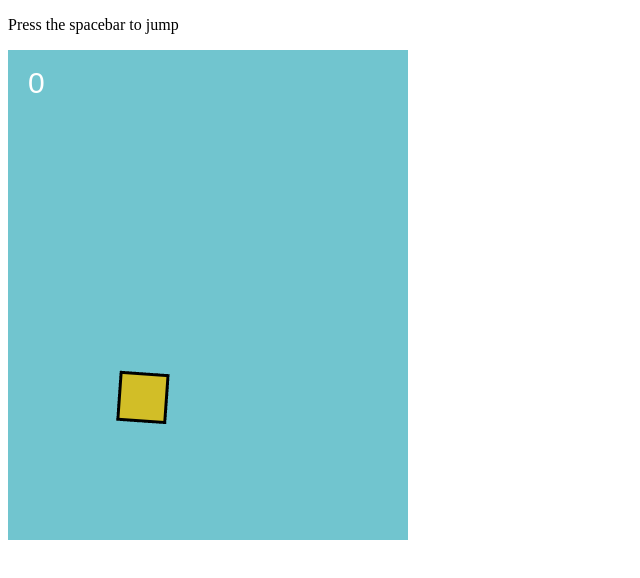
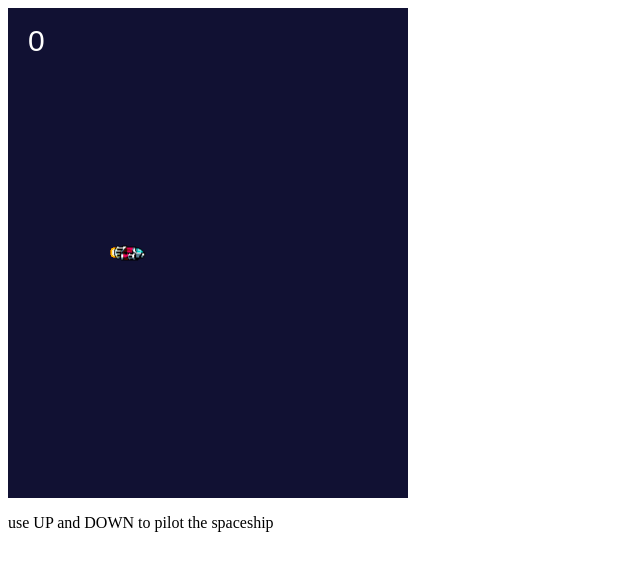
Before and after one commit to mickro/SpaceshipA, a plain HTML site: page index.html in a window 1280 px wide. Shown: the whole page, without its empty margins (0-640 px from the left). Drawn offline with Linux system fonts and the light colour scheme; no server answers; animation ran at ten frames a second.

Commit message:
More galactic design

```diff
--- a/index.html
+++ b/index.html
@@ -1,20 +1,13 @@
 <!DOCTYPE html>
 <html>
-
   <head>
     <meta charset="utf-8" />
-  <title>Spaceship on Phaser</title>
-
+    <title>Spaceship A</title>
     <script type="text/javascript" src="phaser.min.js"></script>
     <script type="text/javascript" src="main.js"></script>
   </head>
-
   <body>
-
-  <p>Press the spacebar to jump</p>
-
     <div id="gameDiv"> </div>
-
+    <p>use UP and DOWN to pilot the spaceship</p>
   </body>
-
 </html>
--- a/main.js
+++ b/main.js
@@ -1,12 +1,16 @@
 var game = new Phaser.Game(400, 490, Phaser.AUTO, 'gameDiv');
+const PIPE_VELOCITY = -200;
 
 var mainState = {
 
   preload: function () {
-    game.stage.backgroundColor = '#71c5cf';
+    game.stage.backgroundColor = '#113';
 
-    game.load.image('bird', 'assets/bird.png');
+    game.load.image('ship', 'assets/ship.png');
     game.load.image('pipe', 'assets/pipe.png');
+    game.load.image('star', 'assets/star.png');
+
+    game.load.spritesheet('flame', 'assets/flame_sheet.png', 15, 15);
 
     game.load.audio('jump', 'assets/jump.wav');
   },
@@ -16,76 +20,139 @@ var mainState = {
 
     this.jumpSound = game.add.audio('jump');
 
+    this.stars = game.add.group();
+    this.stars.enableBody = true;
+    this.stars.createMultiple(20, 'star');
+    this.timerStars = this.game.time.events.loop(500, this.addStar, this);
+
     this.pipes = game.add.group();
     this.pipes.enableBody = true;
     this.pipes.createMultiple(20, 'pipe');
-    this.timer = this.game.time.events.loop(1500, this.addRowOfPipes, this);
+    this.timer = this.game.time.events.loop(2500, this.addRowOfPipes, this);
 
-    this.bird = this.game.add.sprite(100, 245, 'bird');
-    game.physics.arcade.enable(this.bird);
-    this.bird.body.gravity.y = 1000;
-    this.bird.anchor.setTo(-0.2, 0.5);
-    var spaceKey = this.game.input.keyboard.addKey(Phaser.Keyboard.SPACEBAR);
-    spaceKey.onDown.add(this.jump, this);
+
+
+    var ship_x = 100;
+    var ship_y = 245;
+    this.flame = this.game.add.sprite(ship_x, ship_y -8, 'flame');
+    this.flame.animations.add('boom', [1, 2, 3, 2]);
+    this.flame.animations.play('boom', 10, true);
+
+    this.ship = this.game.add.sprite(ship_x, ship_y, 'ship');
+    game.physics.arcade.enable(this.ship);
+    this.ship.body.gravity.y = 0;
+    this.ship.anchor.setTo(-0.2, 0.5);
+
+    // init keyboard
+    var upKey = this.game.input.keyboard.addKey(Phaser.Keyboard.UP);
+    upKey.onDown.add(this.goUp, this);
+
+    var downKey = this.game.input.keyboard.addKey(Phaser.Keyboard.DOWN);
+    downKey.onDown.add(this.goDown, this);
 
     this.score = 0;
     this.labelScore = this.game.add.text(20, 20, "0", { font: "30px Arial", fill: "#ffffff" });
   },
 
   update: function() {
-    if (this.bird.inWorld == false)
+    if (this.ship.inWorld === false)
       this.restartGame();
 
-    game.physics.arcade.overlap(this.bird, this.pipes, this.hitPipe, null, this);
+    if (this.ship.alive) {
+      game.physics.arcade.overlap(this.ship, this.pipes, this.hitPipe, null, this);
 
-    if (this.bird.angle < 20)
-      this.bird.angle += 1;
+      if (this.ship.angle < 0)
+        this.ship.angle += 1;
+
+      if (this.ship.angle > 0)
+        this.ship.angle -= 1;
+    }
+
+    this.flame.x =this.ship.x;
+    this.flame.y =this.ship.y -8;
   },
 
-  jump: function() {
-    if (this.bird.alive == false) return;
+  goUp: function() {
+    if (this.ship.alive == false) return;
 
-    this.bird.body.velocity.y = -350;
+    this.ship.body.velocity.y -= 50;
 
-    // Create an animation on the bird
-    var animation = game.add.tween(this.bird);
+    if (this.ship.body.velocity.y < -250) this.ship.body.velocity.y = -150;
+
+    // Create an animation on the ship
+    var animation = game.add.tween(this.ship);
 
     // Set the animation to change the angle of the sprite to -20° in 100 milliseconds
     animation.to({angle: -20}, 100);
 
     // And start the animation
     animation.start();
+  },
 
-    this.jumpSound.play();
+  goDown: function() {
+    if (this.ship.alive == false) return;
+
+    this.ship.body.velocity.y += 50;
+
+    if (this.ship.body.velocity.y > 250) this.ship.body.velocity.y = 250;
+
+    // Create an animation on the ship
+    var animation = game.add.tween(this.ship);
+
+    // Set the animation to change the angle of the sprite to -20° in 100 milliseconds
+    animation.to({angle: 20}, 100);
+
+    // And start the animation
+    animation.start();
   },
 
   restartGame: function() {
     game.state.start('main');
   },
 
+  addStar: function() {
+    var star = this.stars.getFirstDead();
+    var r = Math.random();
+    star.reset(400, Math.floor(r * 360 ) + 20);
+
+    vx = -100;
+    if ((r < 0.3) || (r > 0.7))
+      vx = -120;
+    else if ((r > 0.45) && (r < 0.55))
+      vx = -80;
+
+    star.body.velocity.x = vx;
+    star.checkWorldBounds = true;
+    star.outOfBoundsKill = true;
+  },
+
   addOnePipe: function(x, y) {
     var pipe = this.pipes.getFirstDead();
 
+    var hole = Math.floor(Math.random()*5)+1;
+
     pipe.reset(x, y);
-    pipe.body.velocity.x = -200;
+    pipe.body.velocity.x = PIPE_VELOCITY;
     pipe.checkWorldBounds = true;
     pipe.outOfBoundsKill = true;
   },
 
   hitPipe: function() {
-    // If the bird has already hit a pipe, we have nothing to do
-    if (this.bird.alive == false) return;
+    // If the ship has already hit a pipe, we have nothing to do
+    if (this.ship.alive == false) return;
 
-    // Set the alive property of the bird to false
-    this.bird.alive = false;
+    // Set the alive property of the ship to false
+    this.ship.alive = false;
+
+    this.ship.body.gravity.y = 0;
+    this.ship.body.velocity.y = 0;
 
     // Prevent new pipes from appearing
     game.time.events.remove(this.timer);
+    game.time.events.remove(this.timerStars);
 
-    // Go through all the pipes, and stop their movement
-    this.pipes.forEachAlive(function(p){
-      p.body.velocity.x = 0;
-    }, this);
+    // kick out the ship
+    this.ship.body.velocity.x = PIPE_VELOCITY;
   },
 
   addRowOfPipes: function() {
@@ -97,24 +164,11 @@ var mainState = {
 
     this.score += 1;
     this.labelScore.text = this.score;
+
+     game.stage.backgroundColor = '#111';
+     setTimeout(function(){game.stage.backgroundColor = '#113';}, 150);
   },
 
-  hitPipe: function() {
-    // If the bird has already hit a pipe, we have nothing to do
-    if (this.bird.alive == false)
-      return;
-
-    // Set the alive property of the bird to false
-    this.bird.alive = false;
-
-    // Prevent new pipes from appearing
-    game.time.events.remove(this.timer);
-
-    // Go through all the pipes, and stop their movement
-    this.pipes.forEachAlive(function(p){
-      p.body.velocity.x = 0;
-    }, this);
-  },
 };
 
 game.state.add('main', mainState);
```
Also changed, not shown: assets/bird.png (deleted), assets/flame_sheet.png (added), assets/ship.png (added), assets/star.png (added), 1 other file. Lines whose indentation alone changed are shown as unchanged.
